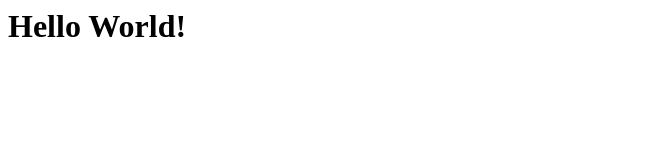
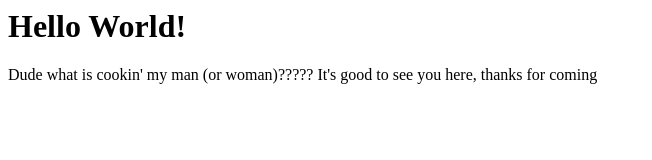
Before and after one commit to Togeffet/Togeffet.github.io, a plain HTML site: page index.html in a window 1280 px wide. Shown: the whole page, without its empty margins (0-652 px from the left). Drawn offline with Linux system fonts and the light colour scheme.

Commit message:
adding nothing special

```diff
--- a/index.html
+++ b/index.html
@@ -6,7 +6,8 @@
 
   <body>
     <h1>Hello World!</h1>
-
+    <p>Dude what is cookin' my man (or woman)????? It's good to see you here,
+       thanks for coming</p>
 
   </body>
 </html>
```
Lines whose indentation alone changed are shown as unchanged.
